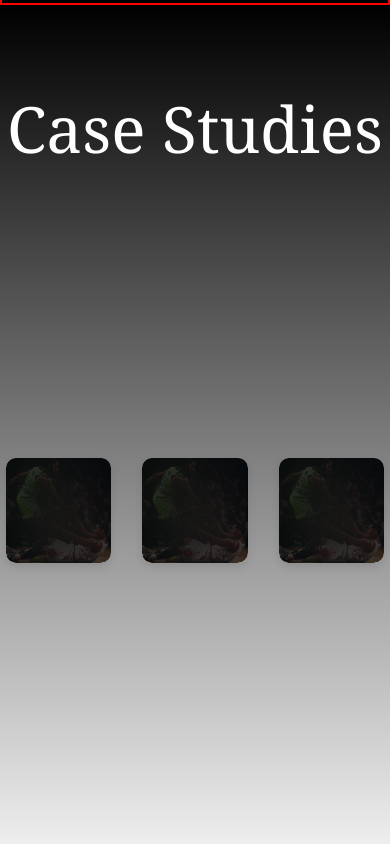
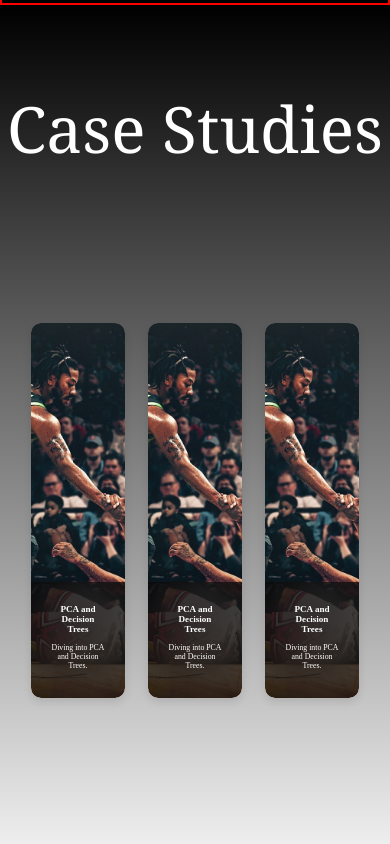
Before and after one commit to awr7/My-Portfolio, an Angular app: page / in a window 390 px wide. Shown: the part 2531-3375 px from the top of the page. Built offline with nearby package versions, Linux system fonts and the light colour scheme.

Commit message:
made cards responsive

```diff
--- a/src/app/case-studies/case-studies.component.scss
+++ b/src/app/case-studies/case-studies.component.scss
@@ -10,13 +10,9 @@
   overflow: hidden;
 }
 
-
 .spacer {
   flex: 1;
 }
-
-
-
 
 .page-title {
   font-family: Georgia;
@@ -28,7 +24,7 @@
       font-size: 6rem;
   }
 
-  @media (max-width: 500px) {
+  @media (max-width: 551px) {
       font-size: 4rem;
   }
 }
@@ -38,8 +34,8 @@
   flex-wrap: nowrap;
   justify-content: center;
   align-items: center;
-  gap: 5%;
-  width: 100%;
+  gap: 0%;
+  width: 90%;
   flex-grow: 1;
-  margin: auto 0;
+  margin: 0;
 }
--- a/src/app/case-study-card/case-study-card.component.scss
+++ b/src/app/case-study-card/case-study-card.component.scss
@@ -5,8 +5,8 @@
   overflow: hidden;
   border-radius: 10px;
   box-shadow: 0 4px 8px rgba(0, 0, 0, 0.1);
-  margin-left: 5%;
-  width:90%;
+  margin-left: 10%;
+  width:80%;
   aspect-ratio: 1 / 1;
   box-sizing: border-box;
   position: relative;
@@ -39,17 +39,31 @@
   }
 
   h3, p {
-    margin: 0;
+    margin-top: 3%;
   }
 
   p {
-    transform: translateY(100%); // Initially hide the description
+    transform: translateY(100%);
     opacity: 0;
     transition: transform 0.3s ease, opacity 0.3s ease;
   }
 
   &:hover p {
-    transform: translateY(0); // Move description into view on hover
+    transform: translateY(0);
     opacity: 1;
   }
+
+  @media (max-width: 1000px) {
+    aspect-ratio: 1 / 2;
+    font-size: 2vw;
+
+    p {
+      transform: translateY(0);
+      opacity: 1;
+    }
+  }
+
+  @media (max-width: 551px) {
+    aspect-ratio: 1/4;
 }
+}
```
